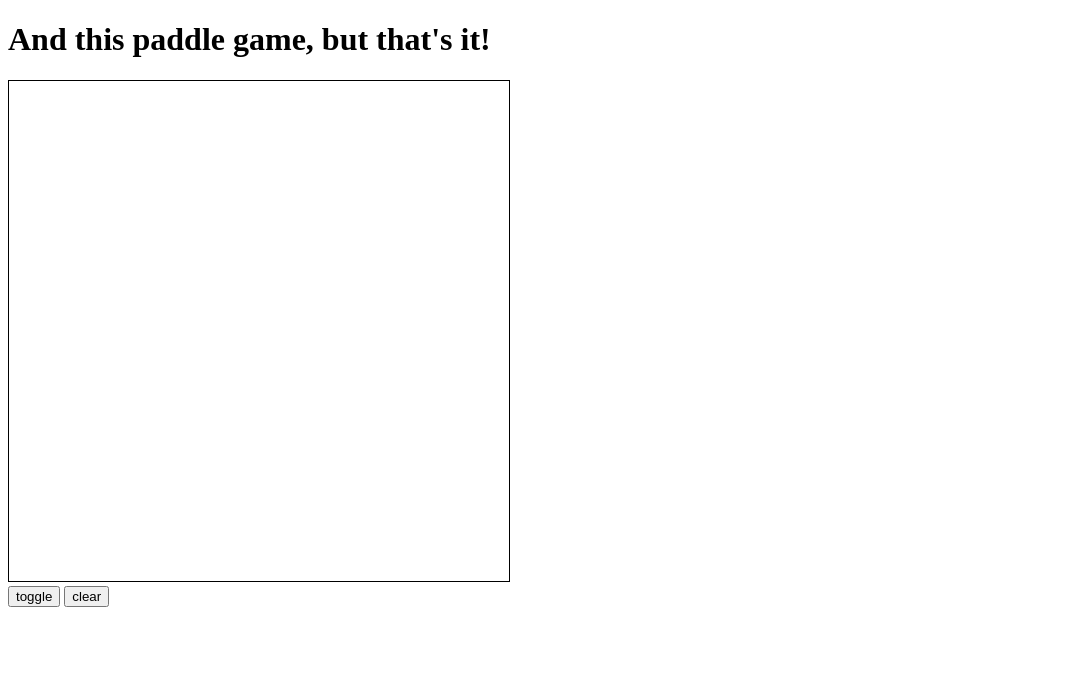
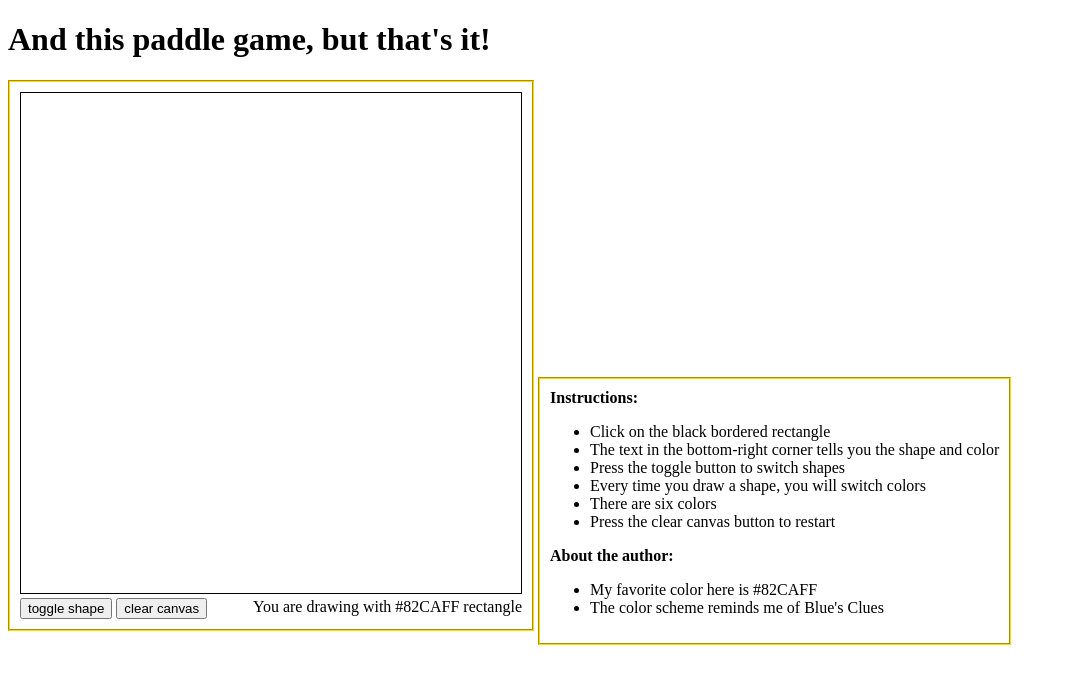
Before and after one commit to EdMaxPrime/softdev-2-00, a plain HTML site: page index.html in a window 1280 px wide. Shown: the whole page, without its empty margins (0-1066 px from the left). Drawn offline with Linux system fonts and the light colour scheme.

Commit message:
finished with the drawing box

```diff
--- a/index.html
+++ b/index.html
@@ -3,21 +3,90 @@
   <head>
     <title>Work 0</title>
     <style>
+      .border {
+        border: 2px groove gold;
+        padding: 10px;
+        display: inline-block;
+        background-color: white;
+      }
       canvas {border: 1px solid #000;}
+      #msg {
+        display: inline-block;
+        float: right;
+      }
     </style>
   </head>
   <body>
     <h1>And this paddle game, but that's it!</h1>
-    <canvas id="draw" width="500" height="500"></canvas><br>
-    <input type="button" name="toggle" value="toggle">
-    <input type="button" name="clear" value="clear">
+    <div class="border">
+      <canvas id="draw" width="500" height="500"></canvas><br>
+      <input type="button" name="toggle" value="toggle shape">
+      <input type="button" name="clear" value="clear canvas">
+      <span id="msg">You are drawing with rectangle</span>
+    </div>
+    <div class="border">
+      <b>Instructions:</b>
+      <ul>
+        <li>Click on the black bordered rectangle</li>
+        <li>The text in the bottom-right corner tells you the shape and color</li>
+        <li>Press the toggle button to switch shapes</li>
+        <li>Every time you draw a shape, you will switch colors</li>
+        <li>There are six colors</li>
+        <li>Press the clear canvas button to restart</li>
+      </ul>
+      <b>About the author:</b>
+      <ul>
+        <li>My favorite color here is #82CAFF</li>
+        <li>The color scheme reminds me of Blue's Clues</li>
+      </ul>
+    </div>
     <script type="text/javascript">
+      //variables********************
       var clearBtn = document.getElementsByName("clear")[0];
       var toggleBtn = document.getElementsByName("toggle")[0];
       var canvas = document.getElementById("draw");
+      var text = document.getElementById("msg");
       var ctx = canvas.getContext("2d");
       var shapeIsSquare = true;
-      ctx.fillStyle = "#82CAFF";
+      var colorIndex = -1;
+      var colors = ["#82CAFF", "#CAFF82", "#FF82CA", "#CA82FF", "#FFCA82", "#82FFCA"];
+      //functions********************
+      var getShapeName = function() {
+        if(shapeIsSquare == true) return "rectangle";
+        else return "circle";
+      };
+      var nextColor = function() {
+        colorIndex++;
+        colorIndex = colorIndex % colors.length;
+        ctx.fillStyle = colors[colorIndex];
+      }
+      var updateMessage = function() {
+        text.innerHTML = "You are drawing with " + colors[colorIndex] + " " + getShapeName();
+      }
+      //listeners********************
+      canvas.addEventListener("click", function(evt) {
+        var x = evt.offsetX;
+        var y = evt.offsetY;
+        ctx.beginPath();
+        if(shapeIsSquare == true) {
+          ctx.rect(x-32, y-20, 64, 40);
+        } else {
+          ctx.arc(x, y, 25, 0, 2*Math.PI);
+        }
+        ctx.fill();
+        nextColor();
+        updateMessage();
+      });
+      toggleBtn.addEventListener("click", function() {
+        shapeIsSquare = !shapeIsSquare;
+        updateMessage();
+      });
+      clearBtn.addEventListener("click", function() {
+        ctx.clearRect(0, 0, canvas.width, canvas.height);
+      });
+      //setup**************************
+      nextColor();
+      updateMessage();
     </script>
   </body>
 </html>
```
